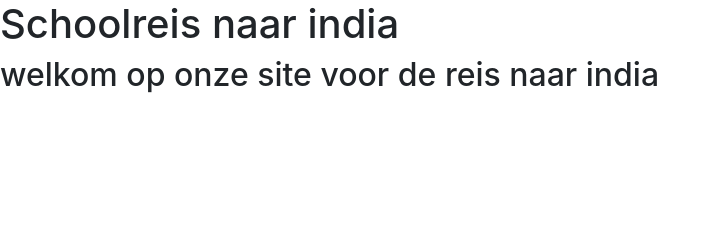
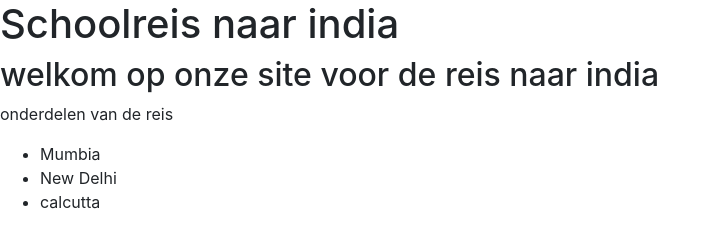
Before and after one commit to mathiasbonne/reis-website-live, a plain HTML site: page images/index.html in a window 1280 px wide. Shown: the whole page, without its empty margins (0-719 px from the left). Drawn offline with nearby package versions, Linux system fonts and the light colour scheme.

Commit message:
india
wijzigingen

```diff
--- a/images/index.html
+++ b/images/index.html
@@ -15,7 +15,12 @@
 <body>
   <h1>Schoolreis naar india</h1>
   <h2>welkom op onze site voor de reis naar india </h2>
-
+  <p>onderdelen van de reis</p>
+  <ul>
+    <li>Mumbia</li>
+    <li>New Delhi</li>
+    <li>calcutta</li>
+  </ul>
 
 
 
```
